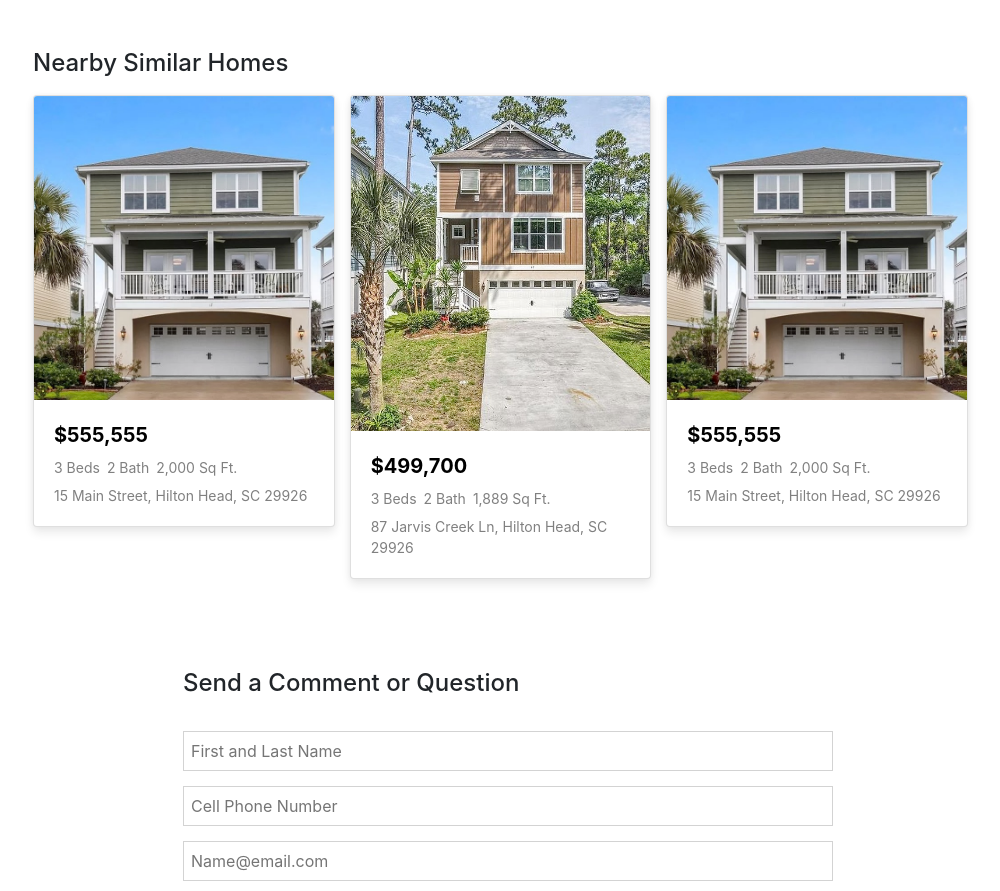
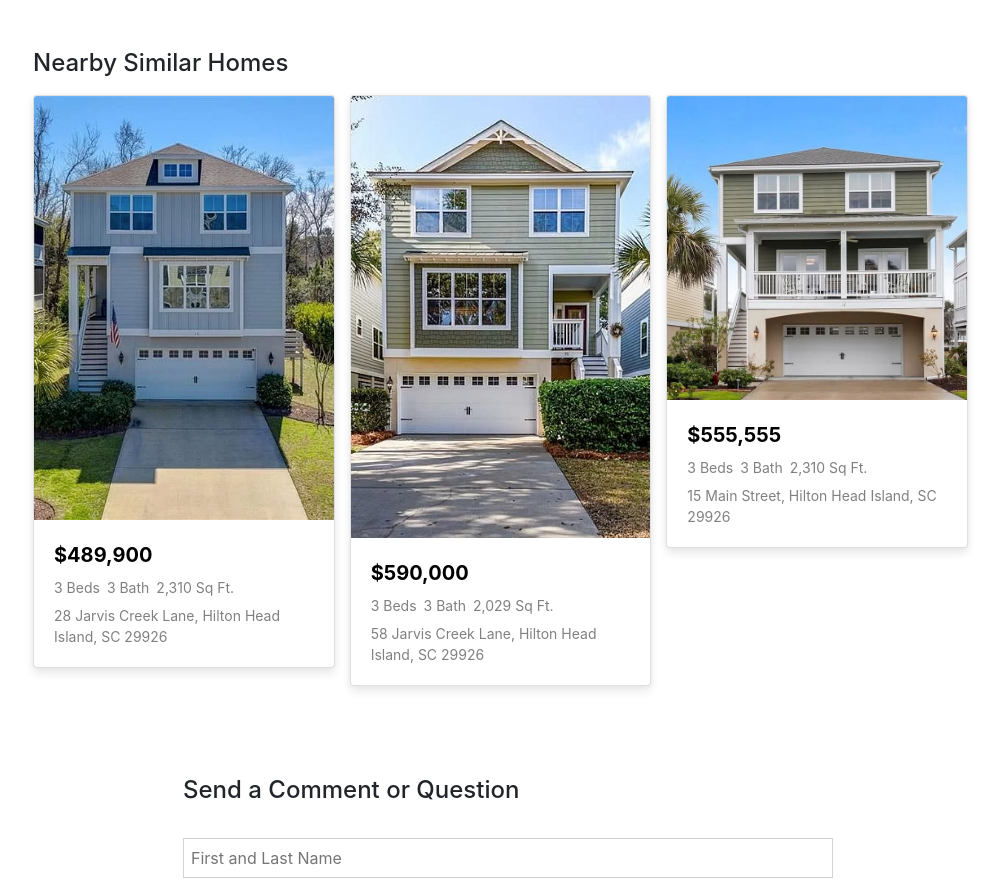
Before and after one commit to Norrismi/jarvis, a React (Create React App) app: page / in a window 1280 px wide. Shown: the part 4268-5159 px from the top of the page, without its empty margins (132-1132 px from the left). Built offline with nearby package versions, Linux system fonts and the light colour scheme; no server answers.

Commit message:
component comps fixed

```diff
--- a/src/Components/comps/Comps.js
+++ b/src/Components/comps/Comps.js
@@ -1,70 +1,33 @@
 import React from 'react';
 import './comps.css'
-import jarvis17 from '../../Assets/comps/jarvis17.jpg'
-import jarvis87 from '../../Assets/comps/87Jarvis.jpg'
+import Data from '../../Data'
+
 
 const Comps = () => {
     return (
         <div className="comps_container">
-
             <h4 className="comps_title">Nearby Similar Homes</h4>
 
             <div className="comps_cards-container">
+                {Data.map(property => (
                     <a className="card comps_card"
                         target="_blank"
                         rel="noreferrer"
-                href='https://www.zillow.com/homedetails/17-Jarvis-Creek-Ln-Hilton-Head-Island-SC-29926/2075310809_zpid/'>
-                    <img className="card-img-top" src={jarvis17} alt="Card cap" />
+                        href={property.href}>
+                        <img className="card-img-top" src={property.src} alt="Card cap" />
                         <div className="card-body">
-                        <div className="comps_price">$555,555</div>
+                            <div className="comps_price">{property.price}</div>
                             <div className="comps_row-container">
 
-                            <div className="comps_beds comps_stat">3 Beds</div>
-                            <div className="comps_bath comps_stat">2 Bath</div>
-                            <div className="comps_sqft comps_stat">2,000 Sq Ft.</div>
+                                <div className="comps_beds comps_stat">{property.beds}</div>
+                                <div className="comps_bath comps_stat">{property.baths}</div>
+                                <div className="comps_sqft comps_stat">{property.sqft}</div>
                             </div>
-                        <div className="comps_address">15 Main Street, Hilton Head, SC 29926</div>
+                            <div className="comps_address">{property.address}</div>
                         </div>
                     </a>
-
-                <a className="card comps_card"
-                target="_blank"
-                rel="noreferrer"
-                href='https://www.zillow.com/homedetails/87-Jarvis-Creek-Ln-Hilton-Head-Island-SC-29926/98840964_zpid/'>
-                    <img className="card-img-top" src={jarvis87} alt="Card cap" />
-                    <div className="card-body">
-                        <div className="comps_price">$499,700</div>
-                        <div className="comps_row-container">
-
-                            <div className="comps_beds comps_stat">3 Beds</div>
-                            <div className="comps_bath comps_stat">2 Bath</div>
-                            <div className="comps_sqft comps_stat">1,889 Sq Ft.</div>
+                ))}
             </div>
-                        <div className="comps_address">87 Jarvis Creek Ln, Hilton Head, SC 29926</div>
-                    </div>
-                </a>
-
-
-                <a className="card comps_card" target="_blank" rel="noreferrer" href='https://www.zillow.com/homedetails/17-Jarvis-Creek-Ln-Hilton-Head-Island-SC-29926/2075310809_zpid/'>
-                    <img className="card-img-top" src={jarvis17} alt="Card cap" />
-                    <div className="card-body">
-                        <div className="comps_price">$555,555</div>
-                        <div className="comps_row-container">
-
-                            <div className="comps_beds comps_stat">3 Beds</div>
-                            <div className="comps_bath comps_stat">2 Bath</div>
-                            <div className="comps_sqft comps_stat">2,000 Sq Ft.</div>
-                        </div>
-                        <div className="comps_address">15 Main Street, Hilton Head, SC 29926</div>
-                    </div>
-                </a>
-
-
-
-
-            </div>
-
-
         </div>
     );
 }
--- a/src/Components/comps/comps.css
+++ b/src/Components/comps/comps.css
@@ -10,7 +10,8 @@
 
 .comps_cards-container{
     display: flex;
-    justify-content: center;
+
+    margin: auto;
 
 }
 
@@ -81,6 +82,8 @@
         width: 20rem;
         margin-right: 0px;
         margin-bottom: 20px;
+        display: flex;
+        align-self: center;
 
     }
 
@@ -141,6 +144,7 @@
         width: 20rem;
         margin-right: 15px;
         margin-bottom: 50px;
+        align-self: start;
     }
 
 
--- /dev/null
+++ b/src/Data.js
@@ -0,0 +1,42 @@
+
+import jarvis17 from './Assets/comps/jarvis17.jpg'
+import jarvis87 from './Assets/comps/87Jarvis.jpg'
+import jarvis28 from './Assets/comps/28JarvisCreekLN.jpg'
+import jarvis58 from './Assets/comps/58JarvisCreekLane.png'
+
+const Data = [
+
+    {
+        id: 1,
+        href: "https://www.zillow.com/homedetails/28-Jarvis-Creek-Ct-Hilton-Head-Island-SC-29926/98844634_zpid/",
+        src: jarvis28,
+        price: '$489,900',
+        beds: "3 Beds" ,
+        baths: "3 Bath" ,
+        sqft: "2,310 Sq Ft.",
+        address: "28 Jarvis Creek Lane, Hilton Head Island, SC 29926" ,
+    },
+    {
+        id: 2,
+        href: "https://www.zillow.com/homedetails/58-Jarvis-Creek-Ln-Hilton-Head-Island-SC-29926/98862550_zpid/",
+        src: jarvis58,
+        price: '$590,000',
+        beds: "3 Beds" ,
+        baths: "3 Bath" ,
+        sqft: "2,029 Sq Ft.",
+        address: "58 Jarvis Creek Lane, Hilton Head Island, SC 29926" ,
+    },
+    {
+        id: 3,
+        href: "https://www.zillow.com/homedetails/17-Jarvis-Creek-Ln-Hilton-Head-Island-SC-29926/2075310809_zpid/",
+        src: jarvis17,
+        price: '$555,555',
+        beds: "3 Beds" ,
+        baths: "3 Bath" ,
+        sqft: "2,310 Sq Ft.",
+        address: "15 Main Street, Hilton Head Island, SC 29926" ,
+    },
+
+]
+
+export default Data;
```
Also changed, not shown: src/Assets/comps/28JarvisCreekLN.jpg (added), src/Assets/comps/58JarvisCreekLane.png (added). Lines whose indentation alone changed are shown as unchanged.
